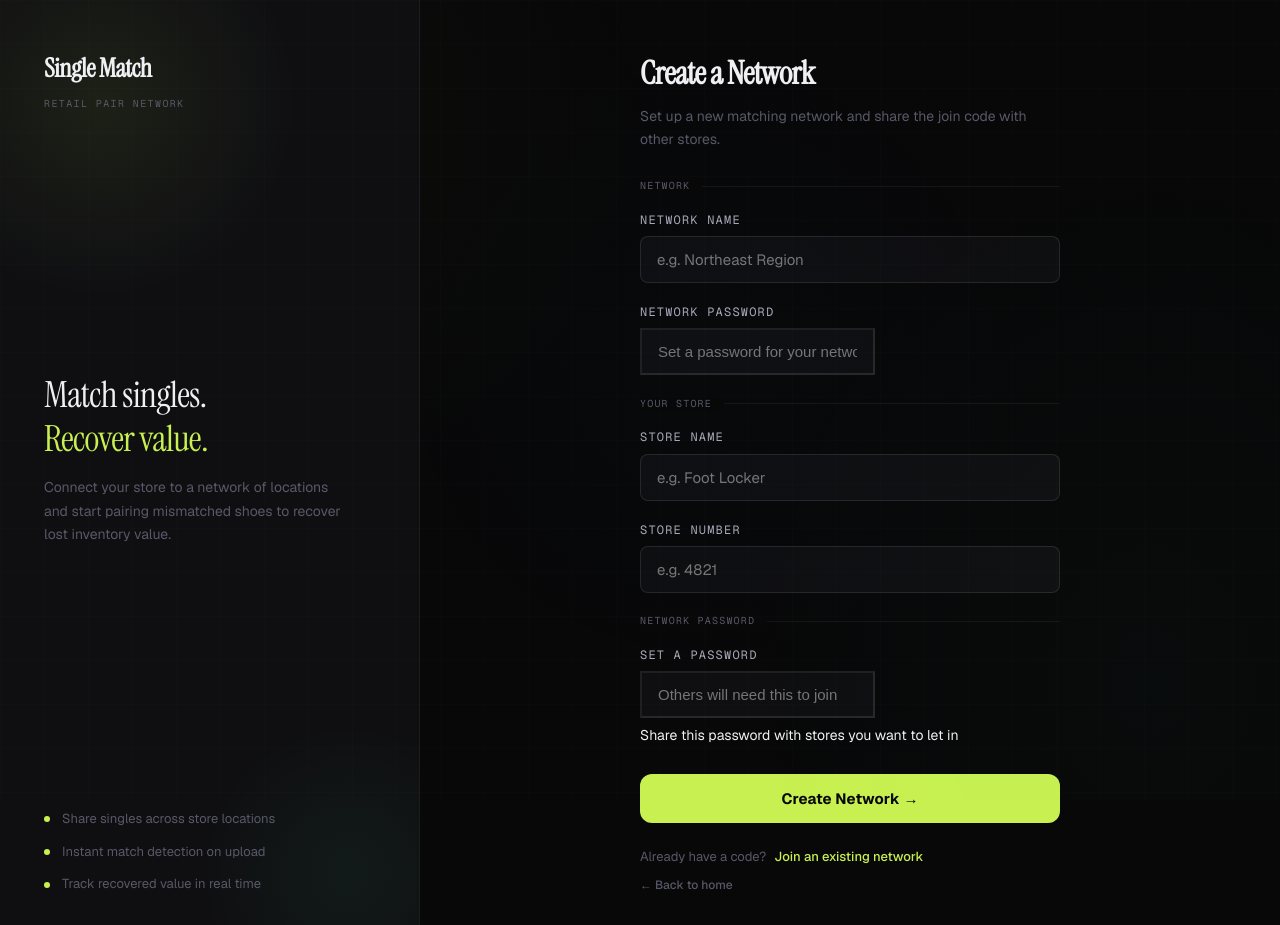
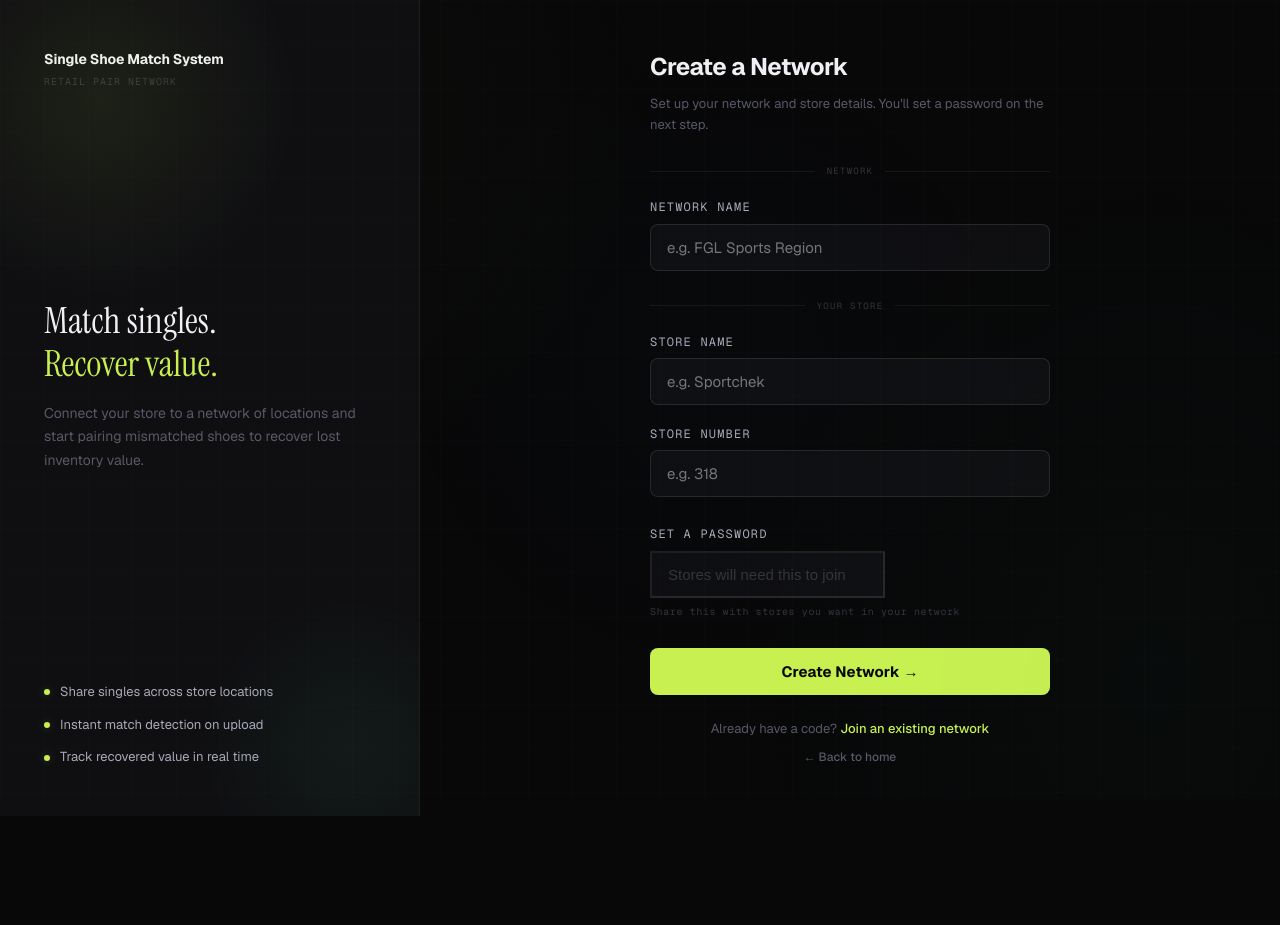
Before and after one commit to Usohail1-source/single-shoe-match-system, a website: page views/create-network.html in a window 1280 px wide. Shown: the top 925 px of the page. After the commit the page ends 816 px from the top, so only its background shows below. Drawn offline with nearby package versions, Linux system fonts and the light colour scheme.

Commit message:
Clean create network form, white password dots

```diff
--- a/views/create-network.html
+++ b/views/create-network.html
@@ -7,222 +7,106 @@
   <link rel="stylesheet" href="/css/style.css">
   <style>
     body { display: flex; flex-direction: column; min-height: 100vh; }
+    .auth-shell { flex: 1; display: flex; min-height: 100vh; }
 
-    .auth-shell {
-      flex: 1;
-      display: flex;
-      min-height: 100vh;
-    }
-
-    /* Left panel — branding */
     .auth-left {
-      width: 420px;
-      flex-shrink: 0;
+      width: 420px; flex-shrink: 0;
       background: var(--surface);
       border-right: 1px solid var(--border);
-      display: flex;
-      flex-direction: column;
+      display: flex; flex-direction: column;
       justify-content: space-between;
       padding: 48px 44px;
-      position: relative;
-      overflow: hidden;
+      position: relative; overflow: hidden;
     }
-
     .auth-left::before {
-      content: '';
-      position: absolute;
+      content: ''; position: absolute;
       top: -100px; left: -100px;
-      width: 400px; height: 400px;
-      border-radius: 50%;
+      width: 400px; height: 400px; border-radius: 50%;
       background: radial-gradient(circle, rgba(200,240,80,0.08) 0%, transparent 70%);
       pointer-events: none;
     }
-
     .auth-left::after {
-      content: '';
-      position: absolute;
+      content: ''; position: absolute;
       bottom: -80px; right: -80px;
-      width: 300px; height: 300px;
-      border-radius: 50%;
+      width: 300px; height: 300px; border-radius: 50%;
       background: radial-gradient(circle, rgba(80,240,160,0.05) 0%, transparent 70%);
       pointer-events: none;
     }
-
-    .auth-brand {
-      position: relative;
-      z-index: 1;
+    .auth-brand-name {
+      font-family: var(--font-body); font-size: 14px; font-weight: 700;
+      color: var(--text-primary); letter-spacing: -0.01em;
     }
-
-    .auth-brand-name {
-      font-family: var(--font-display);
-      font-size: 26px;
-
-      font-weight: 700;
+    .auth-brand-sub {
+      font-family: var(--font-mono); font-size: 10px; letter-spacing: 0.10em;
+      text-transform: uppercase; color: var(--text-faint); margin-top: 4px;
+    }
+    .auth-tagline { position: relative; z-index: 1; }
+    .auth-tagline h2 {
+      font-family: var(--font-display); font-size: 36px; font-weight: 400;
+      color: var(--text-primary); line-height: 1.2; margin-bottom: 16px;
+    }
+    .auth-tagline h2 span { color: var(--accent); }
+    .auth-tagline p { font-size: 14px; color: var(--text-muted); line-height: 1.7; }
+    .auth-features { display: flex; flex-direction: column; gap: 12px; }
+    .auth-feature {
+      display: flex; align-items: center; gap: 10px;
+      font-size: 13px; color: var(--text-secondary);
+    }
+    .auth-feature-dot {
+      width: 6px; height: 6px; border-radius: 50%;
+      background: var(--accent); flex-shrink: 0;
+      box-shadow: 0 0 8px var(--accent-glow);
+    }
+    .auth-right {
+      flex: 1; display: flex; align-items: center; justify-content: center;
+      padding: 48px 52px; background: var(--bg);
+    }
+    .auth-form-wrap { width: 100%; max-width: 400px; }
+    .auth-form-title {
+      font-family: var(--font-body); font-size: 24px; font-weight: 700;
+      color: var(--text-primary); letter-spacing: -0.02em; margin-bottom: 8px;
+    }
+    .auth-form-sub { font-size: 13px; color: var(--text-muted); line-height: 1.6; margin-bottom: 28px; }
+    .auth-divider {
+      display: flex; align-items: center; gap: 12px;
+      margin: 24px 0 4px;
+    }
+    .auth-divider::before, .auth-divider::after {
+      content: ''; flex: 1; height: 1px; background: var(--border);
+    }
+    .auth-divider-label {
+      font-family: var(--font-mono); font-size: 9px; letter-spacing: 0.14em;
+      text-transform: uppercase; color: var(--text-faint); white-space: nowrap;
+    }
+    .auth-form-wrap label {
+      font-size: 12px; color: var(--text-secondary); margin-top: 20px;
+    }
+    .auth-form-wrap input {
+      font-size: 15px; padding: 13px 16px;
+      background: var(--surface); border-color: var(--border-2);
       color: var(--text-primary);
-      letter-spacing: -0.02em;
-      margin-bottom: 6px;
     }
-
-    .auth-brand-sub {
-      font-family: var(--font-mono);
-      font-size: 10px;
-      letter-spacing: 0.14em;
-      text-transform: uppercase;
-      color: var(--text-muted);
-    }
-
-    .auth-tagline {
-      position: relative;
-      z-index: 1;
-    }
-
-    .auth-tagline h2 {
-      font-family: var(--font-display);
-      font-size: 36px;
-
-      font-weight: 400;
-      color: var(--text-primary);
-      line-height: 1.2;
-      letter-spacing: -0.02em;
-      margin-bottom: 16px;
-    }
-
-    .auth-tagline h2 span { color: var(--accent); }
-
-    .auth-tagline p {
-      font-size: 14px;
-      color: var(--text-muted);
-      line-height: 1.7;
-      max-width: 300px;
-    }
-
-    .auth-features {
-      position: relative;
-      z-index: 1;
-      display: flex;
-      flex-direction: column;
-      gap: 12px;
-    }
-
-    .auth-feature {
-      display: flex;
-      align-items: center;
-      gap: 12px;
-      font-size: 13px;
-      color: var(--text-muted);
-    }
-
-    .auth-feature-dot {
-      width: 6px; height: 6px;
-      border-radius: 50%;
-      background: var(--accent);
-      flex-shrink: 0;
-    }
-
-    /* Right panel — form */
-    .auth-right {
-      flex: 1;
-      display: flex;
-      align-items: center;
-      justify-content: center;
-      padding: 48px 40px;
-      background: var(--bg);
-    }
-
-    .auth-form-wrap {
-      width: 100%;
-      max-width: 420px;
-    }
-
-    .auth-form-title {
-      font-family: var(--font-display);
-      font-size: 32px;
-
-      font-weight: 700;
-      color: var(--text-primary);
-      letter-spacing: -0.02em;
-      margin-bottom: 6px;
-    }
-
-    .auth-form-sub {
-      font-size: 14px;
-      color: var(--text-muted);
-      margin-bottom: 36px;
-      line-height: 1.6;
-    }
-
-    .auth-form-group {
-      margin-bottom: 4px;
-    }
-
-    .auth-divider {
-      height: 1px;
-      background: var(--border);
-      margin: 24px 0;
-      position: relative;
-    }
-
-    .auth-divider-label {
-      position: absolute;
-      top: 50%;
-      left: 0;
-      transform: translateY(-50%);
-      background: var(--bg);
-      padding-right: 12px;
-      font-family: var(--font-mono);
-      font-size: 10px;
-      letter-spacing: 0.12em;
-      text-transform: uppercase;
-      color: var(--text-muted);
-    }
-
-    .auth-submit {
-      width: 100%;
-      justify-content: center;
-      padding: 15px;
-      font-size: 15px;
-      font-weight: 700;
-      margin-top: 28px;
-      border-radius: var(--radius-md);
-    }
-
-    .auth-footer {
-      margin-top: 24px;
-      display: flex;
-      align-items: center;
-      gap: 8px;
-      font-size: 13px;
-      color: var(--text-muted);
-    }
-
-    .auth-footer a {
-      color: var(--accent);
-      text-decoration: none;
-      font-weight: 500;
-      transition: opacity var(--transition);
-    }
-
-    .auth-footer a:hover { opacity: 0.8; }
-
-    /* Override label/input sizes for auth */
-    .auth-form-wrap label {
-      font-size: 12px;
-      color: var(--text-secondary);
-      margin-top: 20px;
-    }
-
-    .auth-form-wrap input {
-      font-size: 15px;
-      padding: 13px 16px;
-      background: var(--surface);
-      border-color: var(--border-2);
-    }
-
+    input[type="password"] { color: var(--text-primary) !important; caret-color: var(--text-primary); }
+    input[type="password"]::placeholder { color: var(--text-faint) !important; }
     .auth-form-wrap input:focus {
       border-color: rgba(200,240,80,0.5);
       box-shadow: 0 0 0 3px rgba(200,240,80,0.08);
     }
-
+    .auth-submit {
+      margin-top: 28px; width: 100%;
+      justify-content: center; padding: 14px;
+      font-size: 15px; font-weight: 700;
+    }
+    .auth-footer {
+      margin-top: 24px; text-align: center;
+      font-size: 13px; color: var(--text-muted);
+    }
+    .auth-footer a { color: var(--accent); text-decoration: none; font-weight: 500; }
+    .auth-footer a:hover { opacity: 0.8; }
+    .code-hint {
+      font-family: var(--font-mono); font-size: 10px; letter-spacing: 0.06em;
+      color: var(--text-faint); margin-top: 6px; text-align: left;
+    }
     @media (max-width: 768px) {
       .auth-left { display: none; }
       .auth-right { padding: 32px 24px; }
@@ -231,87 +115,55 @@
 </head>
 <body>
   <div class="auth-shell">
-
-    <!-- Left branding panel -->
     <div class="auth-left">
       <div class="auth-brand">
-        <div class="auth-brand-name">Single Match</div>
+        <div class="auth-brand-name">Single Shoe Match System</div>
         <div class="auth-brand-sub">Retail Pair Network</div>
       </div>
-
       <div class="auth-tagline">
         <h2>Match singles.<br><span>Recover value.</span></h2>
         <p>Connect your store to a network of locations and start pairing mismatched shoes to recover lost inventory value.</p>
       </div>
-
       <div class="auth-features">
-        <div class="auth-feature">
-          <div class="auth-feature-dot"></div>
-          Share singles across store locations
-        </div>
-        <div class="auth-feature">
-          <div class="auth-feature-dot"></div>
-          Instant match detection on upload
-        </div>
-        <div class="auth-feature">
-          <div class="auth-feature-dot"></div>
-          Track recovered value in real time
-        </div>
+        <div class="auth-feature"><div class="auth-feature-dot"></div>Share singles across store locations</div>
+        <div class="auth-feature"><div class="auth-feature-dot"></div>Instant match detection on upload</div>
+        <div class="auth-feature"><div class="auth-feature-dot"></div>Track recovered value in real time</div>
       </div>
     </div>
 
-    <!-- Right form panel -->
     <div class="auth-right">
       <div class="auth-form-wrap">
-
         <div class="auth-form-title">Create a Network</div>
-        <div class="auth-form-sub">Set up a new matching network and share the join code with other stores.</div>
+        <div class="auth-form-sub">Set up your network and store details. You'll set a password on the next step.</div>
 
         <form autocomplete="off" method="POST" action="/create-network">
 
-          <div class="auth-divider">
-            <span class="auth-divider-label">Network</span>
-          </div>
+          <div class="auth-divider"><span class="auth-divider-label">Network</span></div>
+          <label for="network_name">Network Name</label>
+          <input type="text" id="network_name" name="network_name" placeholder="e.g. FGL Sports Region" required>
 
-          <label for="network_name">Network Name</label>
-          <input type="text" id="network_name" name="network_name" placeholder="e.g. Northeast Region" required>
-
-          <label for="network_password">Network Password</label>
-          <input type="password" id="network_password" name="network_password" placeholder="Set a password for your network" required>
-
-          <div class="auth-divider" style="margin-top: 28px;">
-            <span class="auth-divider-label">Your Store</span>
-          </div>
-
+          <div class="auth-divider" style="margin-top:28px;"><span class="auth-divider-label">Your Store</span></div>
           <label for="store_name">Store Name</label>
-          <input type="text" id="store_name" name="store_name" placeholder="e.g. Foot Locker" required>
+          <input type="text" id="store_name" name="store_name" placeholder="e.g. Sportchek" required>
 
           <label for="store_number">Store Number</label>
-          <input type="text" id="store_number" name="store_number" placeholder="e.g. 4821" required>
+          <input type="text" id="store_number" name="store_number" placeholder="e.g. 318" required>
 
-          <div class="auth-divider" style="margin-top: 28px;">
-            <span class="auth-divider-label">Network Password</span>
-          </div>
-
-          <label for="network_password">Set a Password</label>
-          <input type="password" id="network_password" name="network_password" placeholder="Others will need this to join" required>
-          <div class="code-hint" style="text-align:left; margin-top:6px;">Share this password with stores you want to let in</div>
+          <label for="network_password" style="margin-top:28px;">Set a Password</label>
+          <input type="password" id="network_password" name="network_password" placeholder="Stores will need this to join" required style="-webkit-text-security:disc; color:var(--text-primary);">
+          <div class="code-hint">Share this with stores you want in your network</div>
 
           <button type="submit" class="auth-submit">Create Network →</button>
         </form>
 
         <div class="auth-footer">
-          Already have a code?
-          <a href="/join-network">Join an existing network</a>
+          Already have a code? <a href="/join-network">Join an existing network</a>
         </div>
-
-        <div class="auth-footer" style="margin-top: 8px;">
-          <a href="/" style="color: var(--text-muted); font-size: 12px;">← Back to home</a>
+        <div class="auth-footer" style="margin-top:8px;">
+          <a href="/" style="color:var(--text-muted);font-size:12px;">← Back to home</a>
         </div>
-
       </div>
     </div>
-
   </div>
 </body>
 </html>
```
